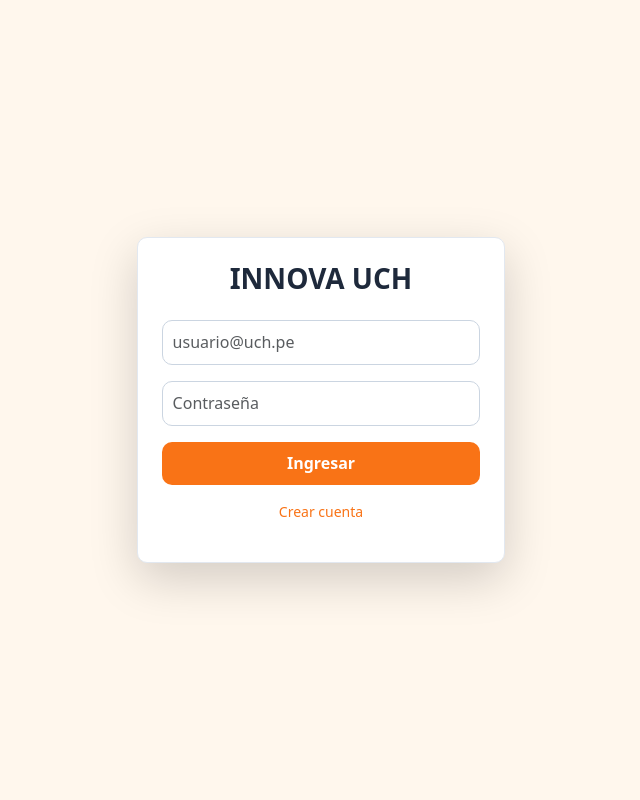
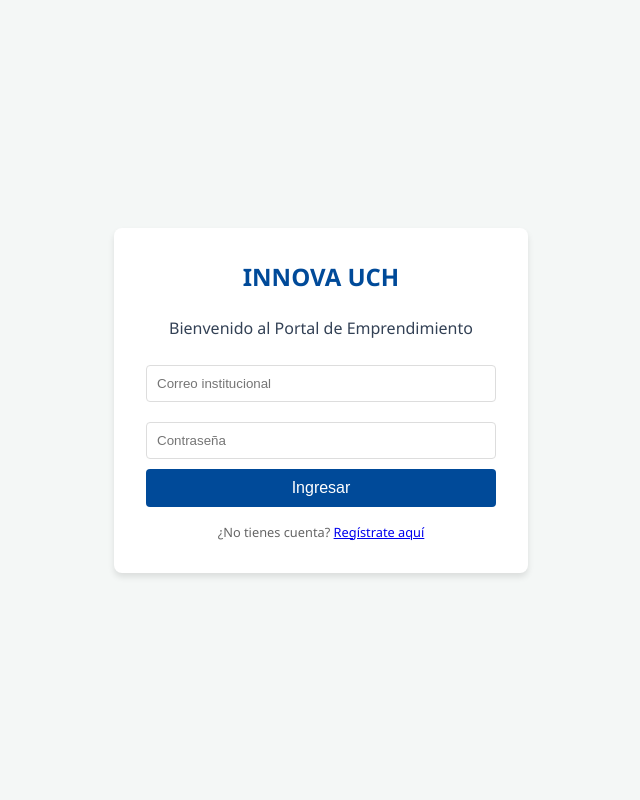
Before and after one commit to lzsdjuan2119/innovauch2, a PHP site: page /index.php in a window 1280 px wide. Shown: the whole page, without its empty margins (319-959 px from the left). Run offline with PHP 8.4, Linux system fonts and the light colour scheme.

Commit message:
Actualizar index.php

```diff
--- a/index.php
+++ b/index.php
@@ -1,56 +1,63 @@
 <?php
-// Página de Login
+// index.php - Innova UCH (Modificado para acceso directo)
 session_start();
-if (!empty($_SESSION['id_usuario'])) { header('Location: dashboard.php'); exit; }
 
-require_once 'funciones.php';
-$error = '';
+// Si el usuario ya tiene sesión activa, lo mandamos al dashboard de una vez
+if (isset($_SESSION['id_u'])) {
+    header('Location: dashboard.php');
+    exit;
+}
 
+// Procesar el clic en el botón "Ingresar"
 if ($_SERVER['REQUEST_METHOD'] === 'POST') {
-    $correo = limpiar_datos($_POST['correo'] ?? '');
-    $clave  = limpiar_datos($_POST['clave']  ?? '');
+    // 1. Saltamos la validación de base de datos
+    // 2. Creamos variables de sesión temporales (Datos de prueba)
+    $_SESSION['id_u'] = 1;
+    $_SESSION['nombre'] = 'Usuario Invitado';
+    $_SESSION['correo'] = $_POST['correo'] ?? 'invitado@uch.pe';
+    $_SESSION['ciclo'] = 5;
 
-    if (empty($correo) || empty($clave)) {
-        $error = 'Completa todos los campos.';
-    } elseif (!str_ends_with($correo, '@uch.pe')) {
-        $error = 'Usa tu correo institucional (@uch.pe).';
-    } else {
-        $usuario = autenticar_usuario($correo, $clave);
-        if ($usuario) {
-            $_SESSION['id_usuario'] = $usuario['id_usuario'];
-            $_SESSION['nombre']     = $usuario['nombre'];
-            $_SESSION['apellido']   = $usuario['apellido'];
-            $_SESSION['ciclo']      = $usuario['ciclo'];
-            header('Location: dashboard.php');
-            exit;
-        } else {
-            $error = 'Credenciales incorrectas.';
-        }
-    }
+    // 3. Redirección inmediata
+    header('Location: dashboard.php');
+    exit; // CRITICAL: Evita que el código siga ejecutándose en Railway
 }
-if (isset($_GET['error']) && $_GET['error'] === 'sesion') $error = 'Sesión expirada.';
 ?>
+
 <!DOCTYPE html>
 <html lang="es">
 <head>
     <meta charset="UTF-8">
-    <title>INNOVA UCH - Login</title>
-    <link rel="stylesheet" href="https://cdn.jsdelivr.net/npm/bootstrap@5.3.3/dist/css/bootstrap.min.css">
+    <meta name="viewport" content="width=device-width, initial-scale=1.0">
+    <title>Innova UCH - Login</title>
     <link rel="stylesheet" href="estilo_uch.css">
+    <style>
+        /* Estilo rápido para centrar el formulario */
+        body { font-family: 'Segoe UI', Tahoma, Geneva, Verdana, sans-serif; background-color: #f4f7f6; display: flex; justify-content: center; align-items: center; height: 100vh; margin: 0; }
+        .login-container { background: white; padding: 2rem; border-radius: 8px; box-shadow: 0 4px 6px rgba(0,0,0,0.1); width: 100%; max-width: 350px; text-align: center; }
+        .logo { color: #004A99; font-weight: bold; font-size: 1.5rem; margin-bottom: 1.5rem; }
+        input { width: 100%; padding: 10px; margin: 10px 0; border: 1px solid #ddd; border-radius: 4px; box-sizing: border-box; }
+        button { width: 100%; padding: 10px; background-color: #004A99; color: white; border: none; border-radius: 4px; cursor: pointer; font-size: 1rem; }
+        button:hover { background-color: #003366; }
+        .footer-text { margin-top: 1rem; font-size: 0.8rem; color: #666; }
+    </style>
 </head>
-<body class="bg-crema d-flex align-items-center justify-content-center min-vh-100">
-<main class="w-100 p-3" style="max-width:400px;">
-    <div class="login-card shadow-lg p-4">
-        <h3 class="text-center fw-bold text-marino mb-4">INNOVA UCH</h3>
-        <?php if ($error): ?><div class="alert alert-danger"><?= $error ?></div><?php endif; ?>
+<body>
 
-        <form method="POST">
-            <input type="email" name="correo" class="form-control mb-3 input-uch" placeholder="usuario@uch.pe" required value="<?= htmlspecialchars($_POST['correo'] ?? '') ?>">
-            <input type="password" name="clave" class="form-control mb-3 input-uch" placeholder="Contraseña" required>
-            <button type="submit" class="btn btn-uch w-100">Ingresar</button>
+    <div class="login-container">
+        <div class="logo">INNOVA UCH</div>
+        <p>Bienvenido al Portal de Emprendimiento</p>
+
+        <form method="POST" action="index.php">
+            <input type="email" name="correo" placeholder="Correo institucional" required>
+            <input type="password" name="clave" placeholder="Contraseña" required>
+
+            <button type="submit">Ingresar</button>
         </form>
-        <p class="text-center mt-3 small"><a href="registro.php" class="link-uch">Crear cuenta</a></p>
+
+        <div class="footer-text">
+            ¿No tienes cuenta? <a href="registro.php">Regístrate aquí</a>
+        </div>
     </div>
-</main>
+
 </body>
 </html>
```
